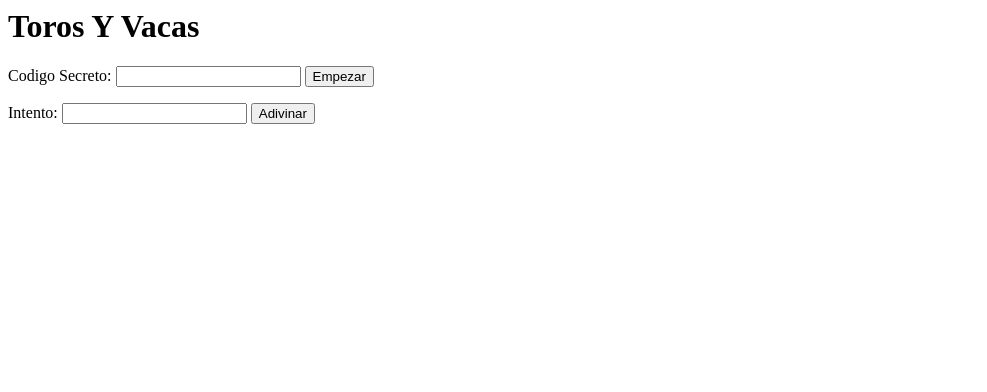
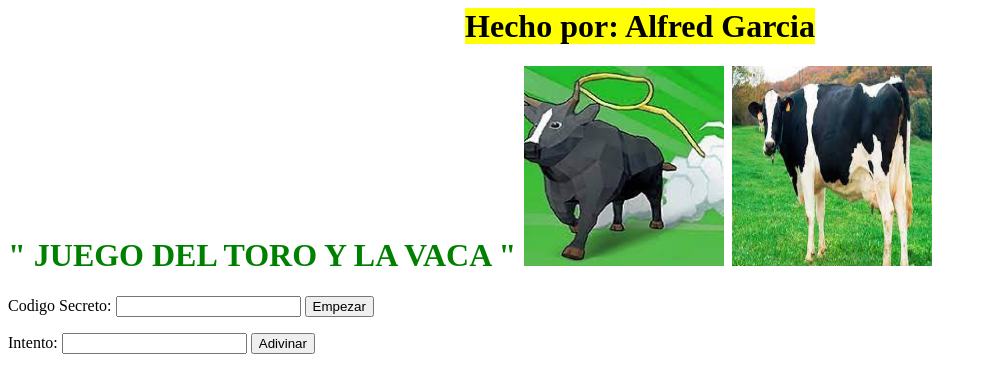
Before and after one commit to AlfredGarciaa/TDD-Kata-que-empezamos-en-la-clase, a website built with Parcel: page index.html in a window 1280 px wide. Shown: the whole page, without its empty margins (0-987 px from the left). Built offline with nearby package versions, Linux system fonts and the light colour scheme.

Commit message:
Refactorizacion v2 de IDU

```diff
--- a/index.html
+++ b/index.html
@@ -1,6 +1,17 @@
 <html>
+  <h1 style="text-align: center;">
+    <strong><mark>Hecho por: Alfred Garcia</mark></strong>
+  </h1>
+
   <body>
-    <h1>Toros Y Vacas</h1>
+    <b>
+      <h1 style="color: green;">
+          " JUEGO DEL TORO Y LA VACA "
+          <img src="Toro.jpg" style="width:200px;height:200px">
+          <img src="Vaca.jpg" style="width:200px;height:200px">
+      </h1>
+    </b>
+
     <form id="codigosecreto-form">
       <label for="codigosecreto">Codigo Secreto:</label>
       <input id="codigosecreto" />
```
Also changed, not shown: Toro.jpg (added), Vaca.jpg (added).
